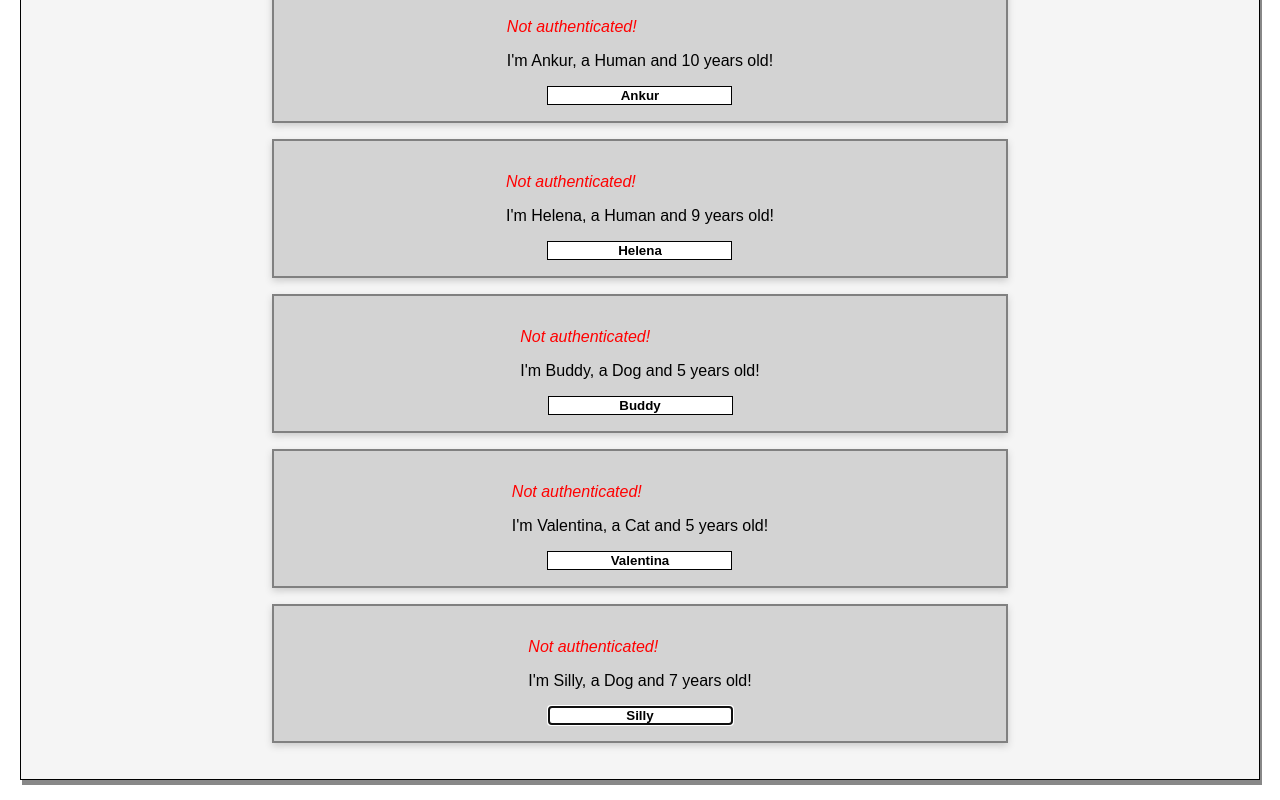
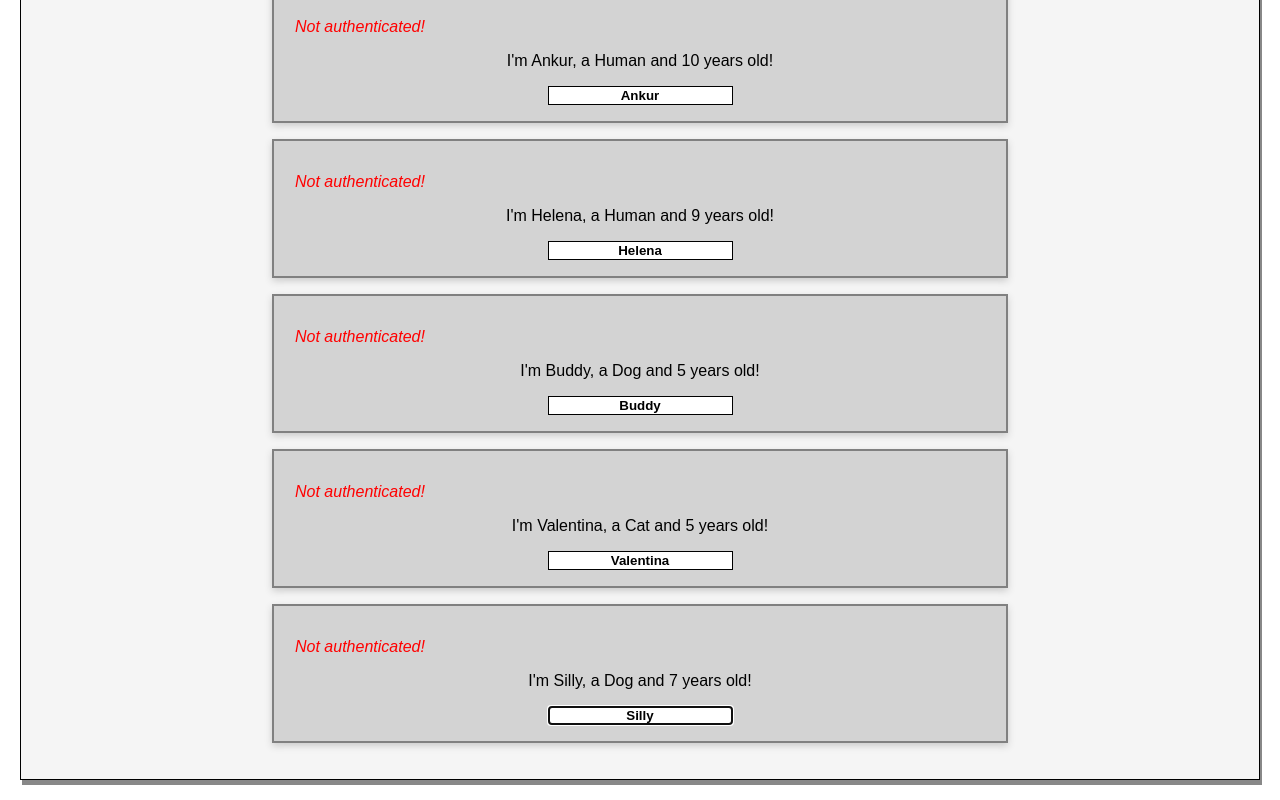
Before and after one commit to ankurvaseashta/react-complete-guide, a React app: page / in a window 1280 px wide. Both pictures are taken after a click on the button "Toggle Persons". Shown: the part 319-1119 px from the top of the page. Built offline with nearby package versions, Linux system fonts and the light colour scheme.

Commit message:
Set flex margin to auto 5px for person card

```diff
--- a/src/components/Persons/Person/Person.js
+++ b/src/components/Persons/Person/Person.js
@@ -32,7 +32,7 @@ class Person extends Component {
         console.log('[Person.js] Inside render()');
         return (
             <Auxi style={{display: 'flex'}}>
-                <div style={{margin: 'auto'}}>
+                <div style={{margin: 'auto 5px'}}>
                     <AuthContext.Consumer>
                         {auth => auth ?
                             <p style={{color: 'blue', textAlign: 'right', cursor: 'text'}}><b>Authenticated</b></p> :
```
